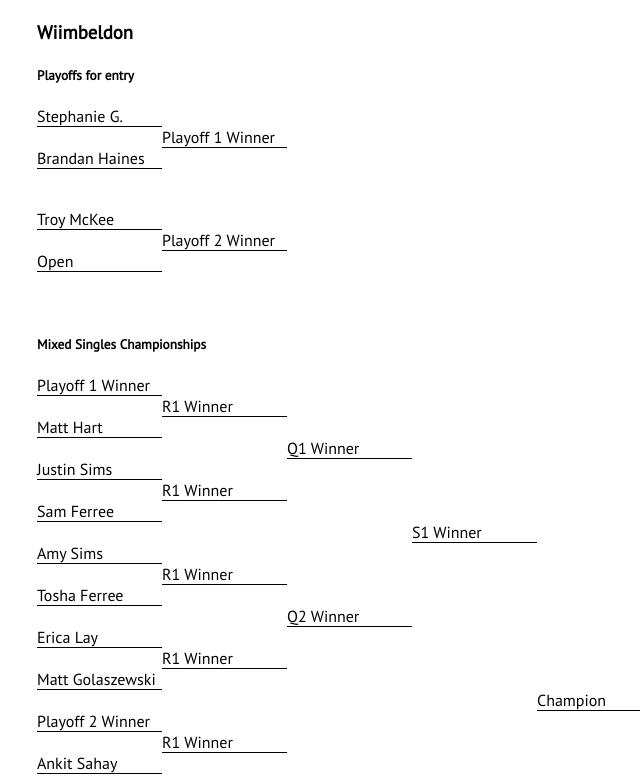
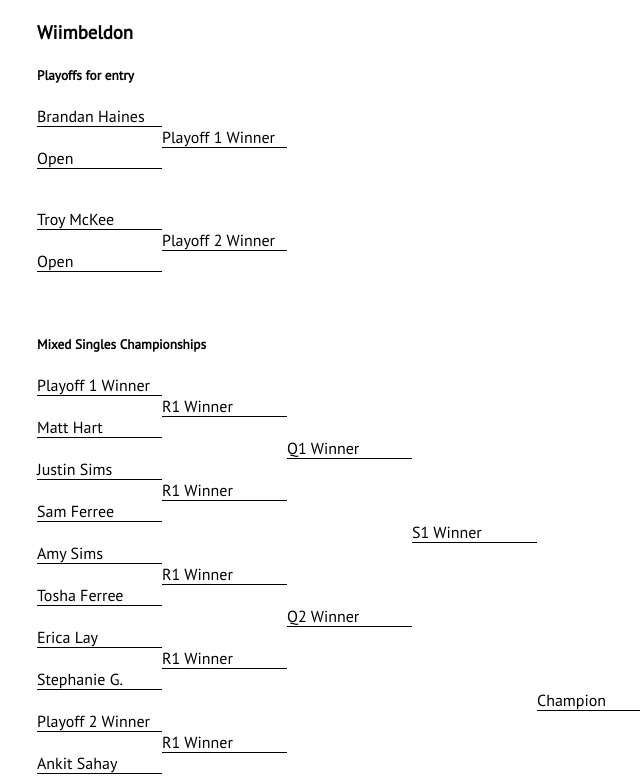
Before and after one commit to CzechsMix/czechsmix.github.io, a Jekyll site: the page built from wiimbeldon.html, in a window 1280 px wide. Shown: the part 407-1183 px from the top of the page, without its empty margins (253-893 px from the left). Built offline with Jekyll 4.4.1, drawn with Linux system fonts in a browser that asks for light colours; nearby versions of some CDN libraries.

Commit message:
update bracket

```diff
--- a/wiimbeldon.html
+++ b/wiimbeldon.html
@@ -5,9 +5,9 @@ layout: default
 
 <h5>Playoffs for entry</h5>
 <div class="bracket">
-  <div class="round">Stephanie G.</div>
+  <div class="round">Brandan Haines</div>
     <div class="round"> Playoff 1 Winner</div>
-  <div class="round">Brandan Haines</div>
+  <div class="round">Open</div>
 </div>
 <br /><br />
 <div class="bracket">
@@ -33,7 +33,7 @@ layout: default
       <div class="round">Q2 Winner</div>
   <div class="round">Erica Lay</div>
     <div class="round">R1 Winner</div>
-  <div class="round">Matt Golaszewski</div>
+  <div class="round">Stephanie G.</div>
           <div class="round">Champion</div>
   <div class="round">Playoff 2 Winner</div>
     <div class="round">R1 Winner</div>
```
